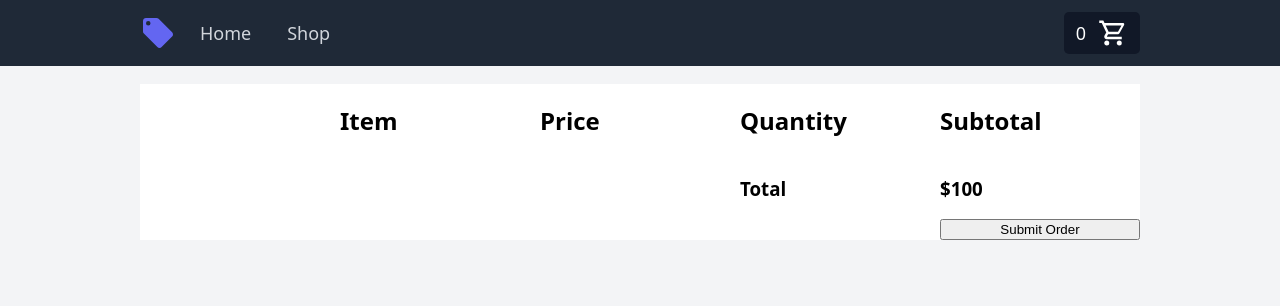
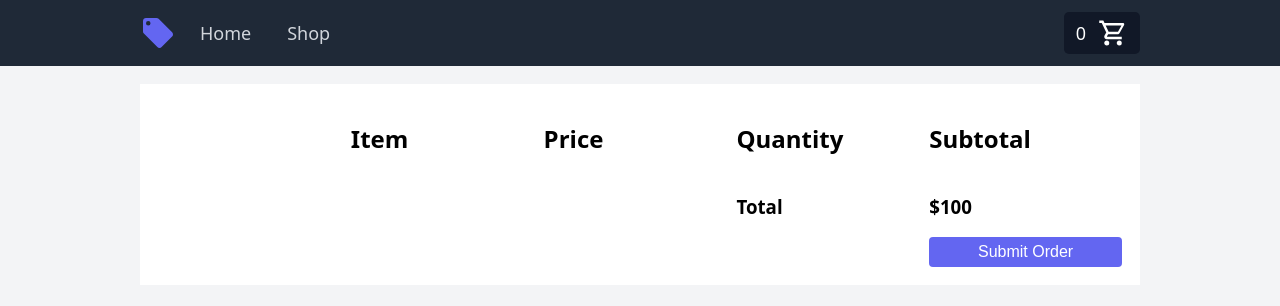
Before and after one commit to localtoast42/odin-shopping-cart, a React (Vite) app: page /checkout in a window 1280 px wide. Shown: the top 306 px of the page. Built offline with nearby package versions, Linux system fonts and the light colour scheme.

Commit message:
Style order submit button

```diff
--- a/src/components/Checkout.css
+++ b/src/components/Checkout.css
@@ -4,6 +4,7 @@
     flex-direction: column;
     width: clamp(320px, 80vw, 1000px);
     background-color: white;
+    padding: 18px;
 }
 
 .checkout-header {
@@ -20,3 +21,21 @@
     display: grid;
     grid-template-columns: repeat(5, 1fr);
 }
+
+.order-submit-btn {
+    border: none;
+    border-radius: 4px;
+    color: white;
+    font-size: 16px;
+    font-weight: 500;
+    background-color: #6366f1;
+    padding: 6px 8px;
+}
+
+.order-submit-btn:hover {
+    background-color: #4338ca;
+}
+
+.order-submit-btn:active {
+    background-color: #3730a3;
+}
--- a/src/components/Checkout.jsx
+++ b/src/components/Checkout.jsx
@@ -36,7 +36,7 @@ const Checkout = () => {
                 <div></div>
                 <div></div>
                 <div></div>
-                <button>Submit Order</button>
+                <button className="order-submit-btn">Submit Order</button>
             </div>
         </div>
     );
```
